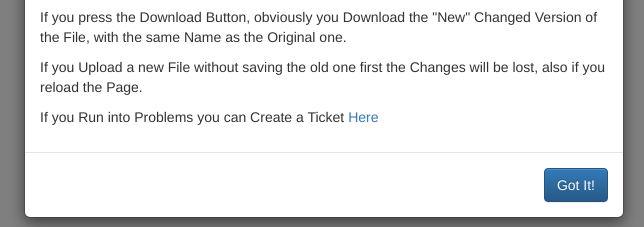
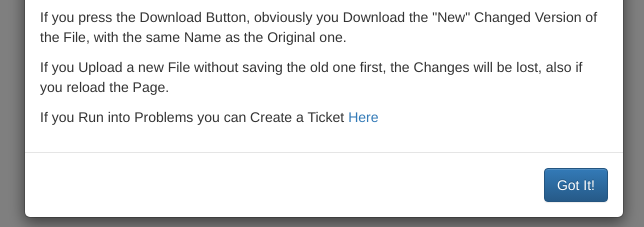
Before and after one commit to anemochore/gamestailer94.de_translator_fixed, a plain HTML site: page index.html in a window 1280 px wide. Both pictures are taken after a click on the button "Help". Shown: the part 525-752 px from the top of the page, 316-960 px from the left. Drawn offline with nearby package versions, Linux system fonts and the light colour scheme.

Commit message:
small typo fixes

```diff
--- a/index.html
+++ b/index.html
@@ -36,7 +36,7 @@
                     <p>If you edit the New Field you NEED to click Somewhere else or press Enter to save the change.</p>
                     <p>Once the Changes are saved the Row turns Green.</p>
                     <p>If you press the Download Button, obviously you Download the "New" Changed Version of the File, with the same Name as the Original one.</p>
-                    <p>If you Upload a new File without saving the old one first the Changes will be lost, also if you reload the Page.</p>
+                    <p>If you Upload a new File without saving the old one first, the Changes will be lost, also if you reload the Page.</p>
                     <p>If you Run into Problems you can Create a Ticket <a href="https://bitbucket.org/gamestailer94/rpgmakertranslator/issues">Here</a></p>
                 </div>
                 <div class="modal-footer">
```
